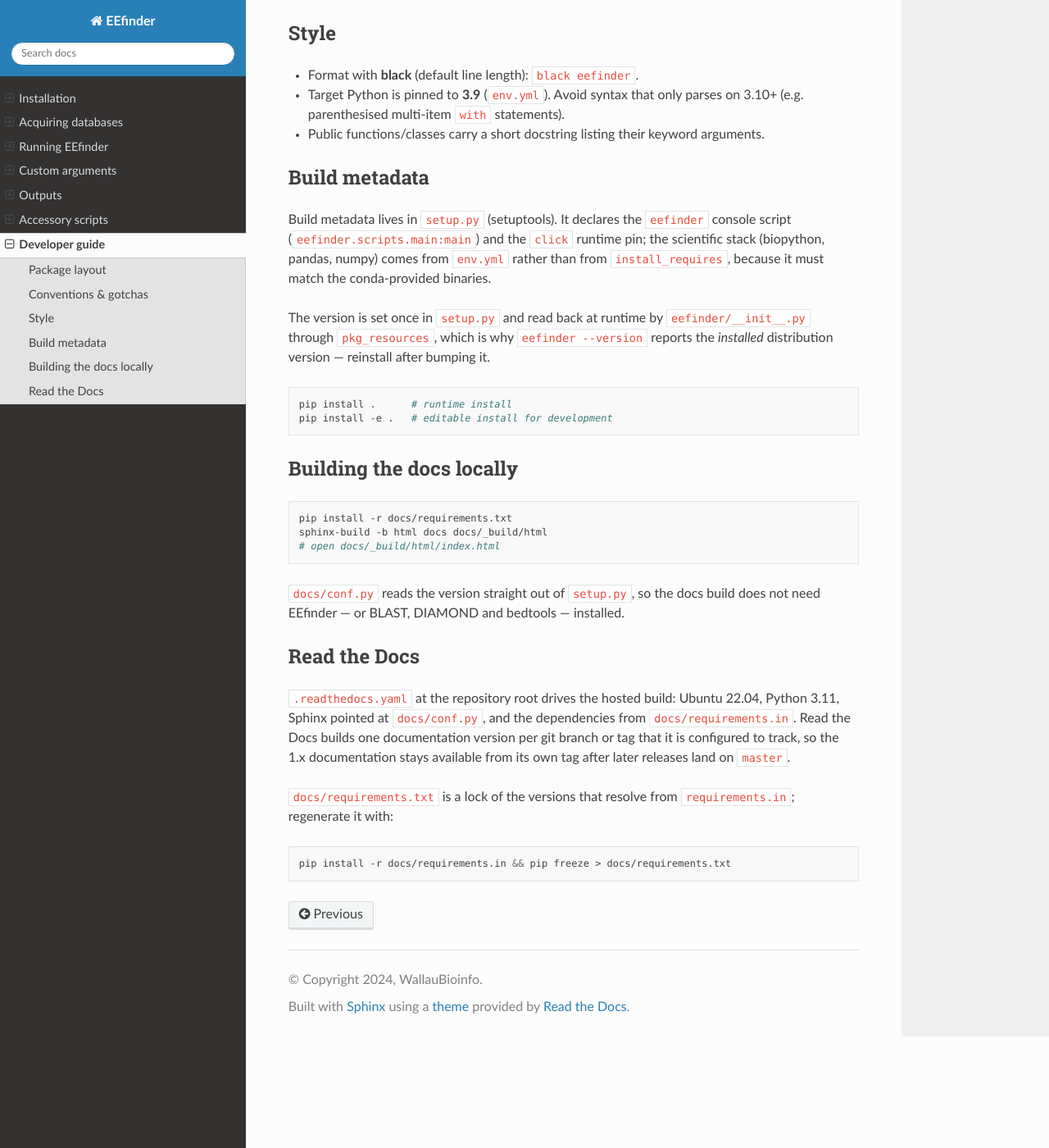
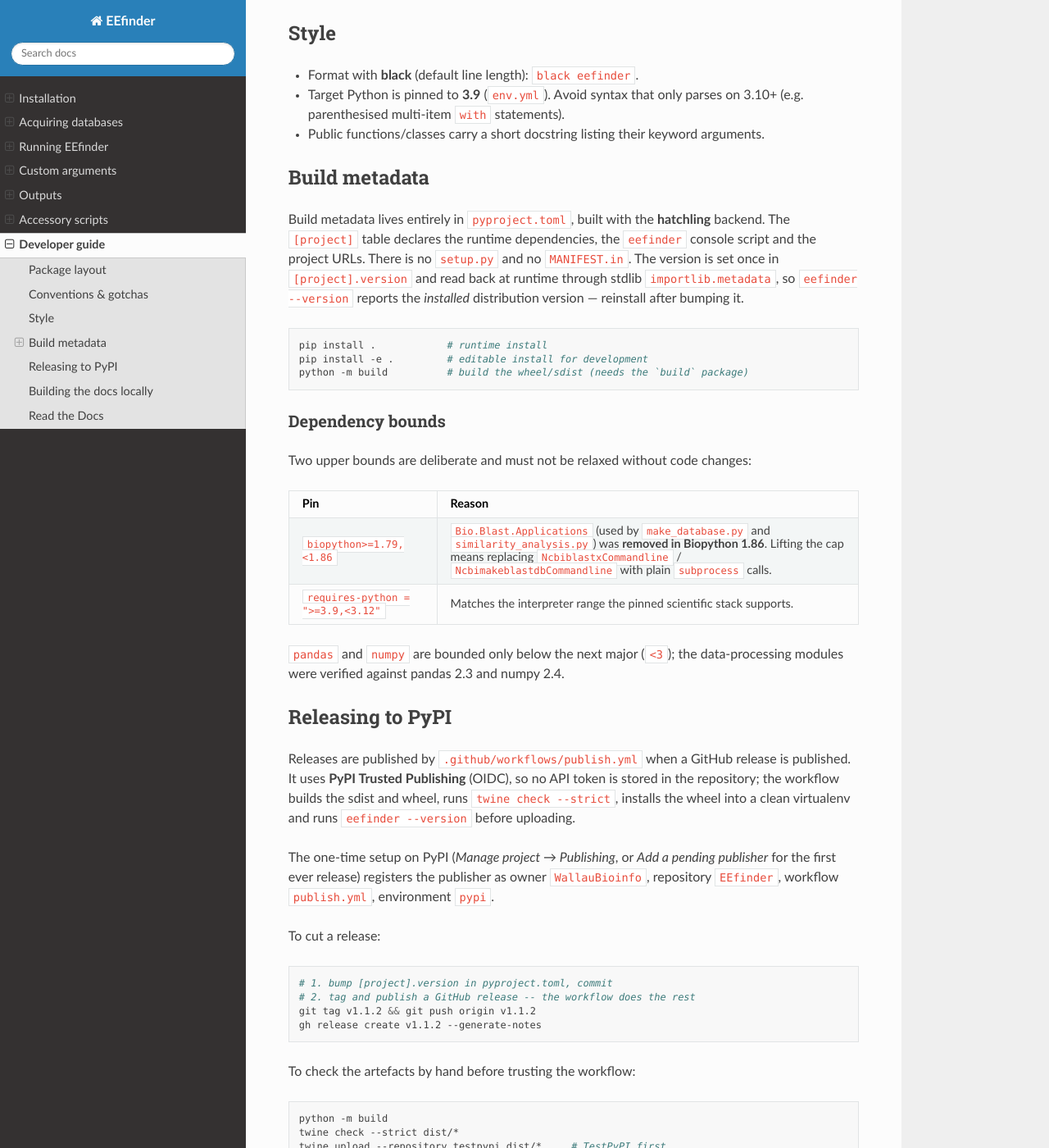
Before and after one commit to WallauBioinfo/EEfinder, a Sphinx documentation site: the page built from docs/developer-guide.md, in a window 1280 px wide and 1400 px high, scrolled down 1248 px. Shown: the whole window at 82% size. Built offline with Sphinx 7.4.7 and the Read the Docs theme 3.1.0, drawn with Linux system fonts in a browser that asks for light colours; some of the changed text lies outside the part shown.

Commit message:
build: migrate to pyproject.toml and add PyPI release workflow

````diff
--- a/docs/conf.py
+++ b/docs/conf.py
@@ -3,22 +3,20 @@
 # For the full list of built-in configuration values, see the documentation:
 # https://www.sphinx-doc.org/en/master/usage/configuration.html
 
-import re
 from pathlib import Path
 
+try:
+    import tomllib  # Python 3.11+
+except ModuleNotFoundError:  # pragma: no cover - Python < 3.11
+    import tomli as tomllib
+
 # -- Version ------------------------------------------------------------------
-# Read the version from setup.py rather than importing the installed package --
-# the docs build does not install EEfinder itself (it would pull in BLAST,
-# DIAMOND and bedtools, which are not pip-installable).
-_setup_py = Path(__file__).parent.parent / "setup.py"
-_match = re.search(
-    r"""^\s*version\s*=\s*["']([^"']+)["']""",
-    _setup_py.read_text(),
-    re.MULTILINE,
-)
-if _match is None:  # pragma: no cover - defensive
-    raise RuntimeError(f"Could not find a version= assignment in {_setup_py}")
-release = _match.group(1)
+# Read the version from pyproject.toml rather than importing the installed
+# package -- the docs build does not install EEfinder itself (it would pull in
+# BLAST, DIAMOND and bedtools, which are not pip-installable).
+_pyproject = Path(__file__).parent.parent / "pyproject.toml"
+with open(_pyproject, "rb") as _f:
+    release = tomllib.load(_f)["project"]["version"]
 version = release
 
 # -- Project information ------------------------------------------------------
--- a/docs/developer-guide.md
+++ b/docs/developer-guide.md
@@ -54,18 +54,65 @@
 
 ## Build metadata
 
-Build metadata lives in `setup.py` (setuptools). It declares the `eefinder`
-console script (`eefinder.scripts.main:main`) and the `click` runtime pin; the
-scientific stack (biopython, pandas, numpy) comes from `env.yml` rather than
-from `install_requires`, because it must match the conda-provided binaries.
-
-The version is set once in `setup.py` and read back at runtime by
-`eefinder/__init__.py` through `pkg_resources`, which is why `eefinder --version`
-reports the *installed* distribution version — reinstall after bumping it.
+Build metadata lives entirely in `pyproject.toml`, built with the **hatchling**
+backend. The `[project]` table declares the runtime dependencies, the `eefinder`
+console script and the project URLs. There is no `setup.py` and no
+`MANIFEST.in`. The version is set once in `[project].version` and read back at
+runtime through stdlib `importlib.metadata`, so `eefinder --version` reports the
+*installed* distribution version — reinstall after bumping it.
 
 ```bash
-pip install .      # runtime install
-pip install -e .   # editable install for development
+pip install .            # runtime install
+pip install -e .         # editable install for development
+python -m build          # build the wheel/sdist (needs the `build` package)
+```
+
+### Dependency bounds
+
+Two upper bounds are deliberate and must not be relaxed without code changes:
+
+| Pin | Reason |
+|-----|--------|
+| `biopython>=1.79,<1.86` | `Bio.Blast.Applications` (used by `make_database.py` and `similarity_analysis.py`) was **removed in Biopython 1.86**. Lifting the cap means replacing `NcbiblastxCommandline` / `NcbimakeblastdbCommandline` with plain `subprocess` calls. |
+| `requires-python = ">=3.9,<3.12"` | Matches the interpreter range the pinned scientific stack supports. |
+
+`pandas` and `numpy` are bounded only below the next major (`<3`); the
+data-processing modules were verified against pandas 2.3 and numpy 2.4.
+
+## Releasing to PyPI
+
+Releases are published by `.github/workflows/publish.yml` when a GitHub release
+is published. It uses **PyPI Trusted Publishing** (OIDC), so no API token is
+stored in the repository; the workflow builds the sdist and wheel, runs
+`twine check --strict`, installs the wheel into a clean virtualenv and runs
+`eefinder --version` before uploading.
+
+The one-time setup on PyPI (*Manage project → Publishing*, or *Add a pending
+publisher* for the first ever release) registers the publisher as owner
+`WallauBioinfo`, repository `EEfinder`, workflow `publish.yml`, environment
+`pypi`.
+
+To cut a release:
+
+```bash
+# 1. bump [project].version in pyproject.toml, commit
+# 2. tag and publish a GitHub release -- the workflow does the rest
+git tag v1.1.2 && git push origin v1.1.2
+gh release create v1.1.2 --generate-notes
+```
+
+To check the artefacts by hand before trusting the workflow:
+
+```bash
+python -m build
+twine check --strict dist/*
+twine upload --repository testpypi dist/*     # TestPyPI first
+```
+
+```{warning}
+A version published to PyPI is **immutable** — it cannot be overwritten or
+re-uploaded, only yanked. Verify on TestPyPI before the real upload, and bump
+the version rather than trying to replace a bad release.
 ```
 
 ## Building the docs locally
@@ -76,8 +123,8 @@
 # open docs/_build/html/index.html
 ```
 
-`docs/conf.py` reads the version straight out of `setup.py`, so the docs build
-does not need EEfinder — or BLAST, DIAMOND and bedtools — installed.
+`docs/conf.py` reads the version straight out of `pyproject.toml`, so the docs
+build does not need EEfinder — or BLAST, DIAMOND and bedtools — installed.
 
 ## Read the Docs
 
````
Also changed, not shown: README.md (+16 -2 lines), docs/installation.md (+30 -4 lines), eefinder/__init__.py (+5 -3 lines), pyproject.toml (added, +66 -0 lines), setup.py (deleted, +0 -28 lines), 2 other files.
